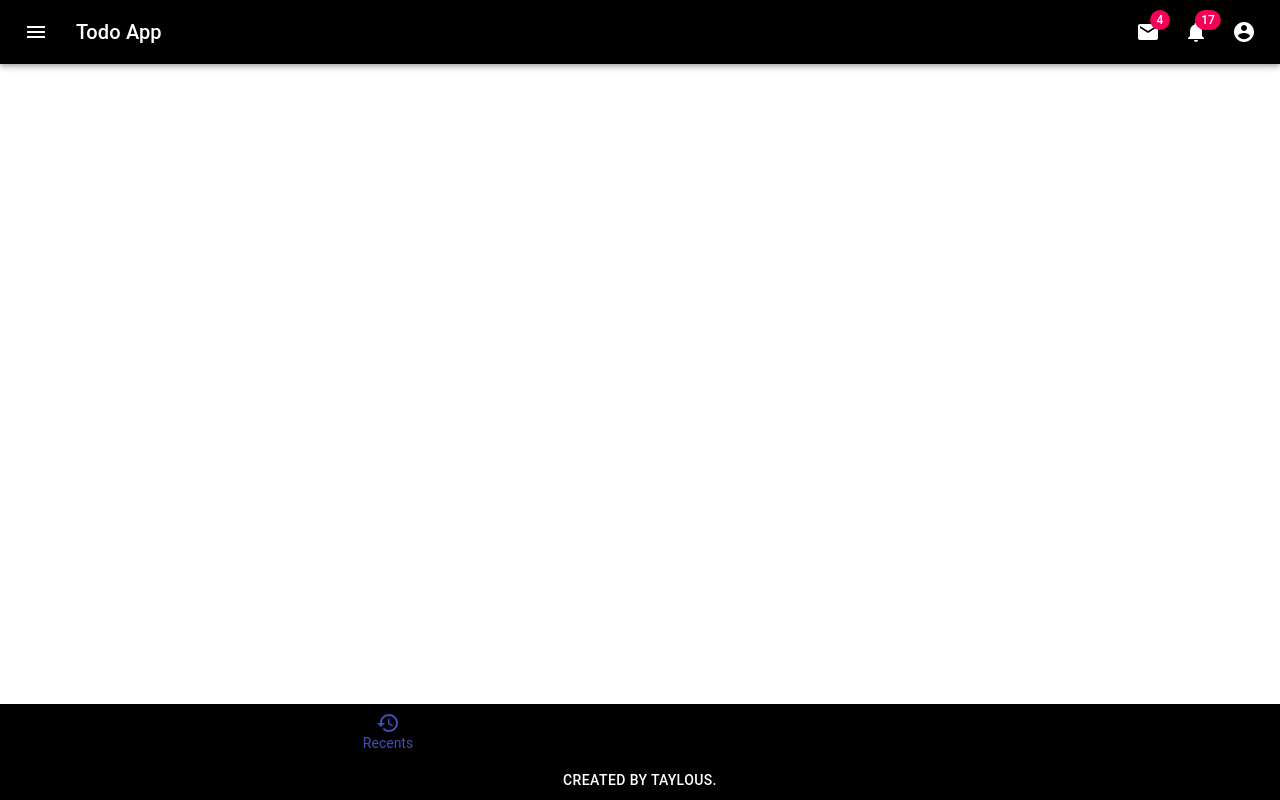
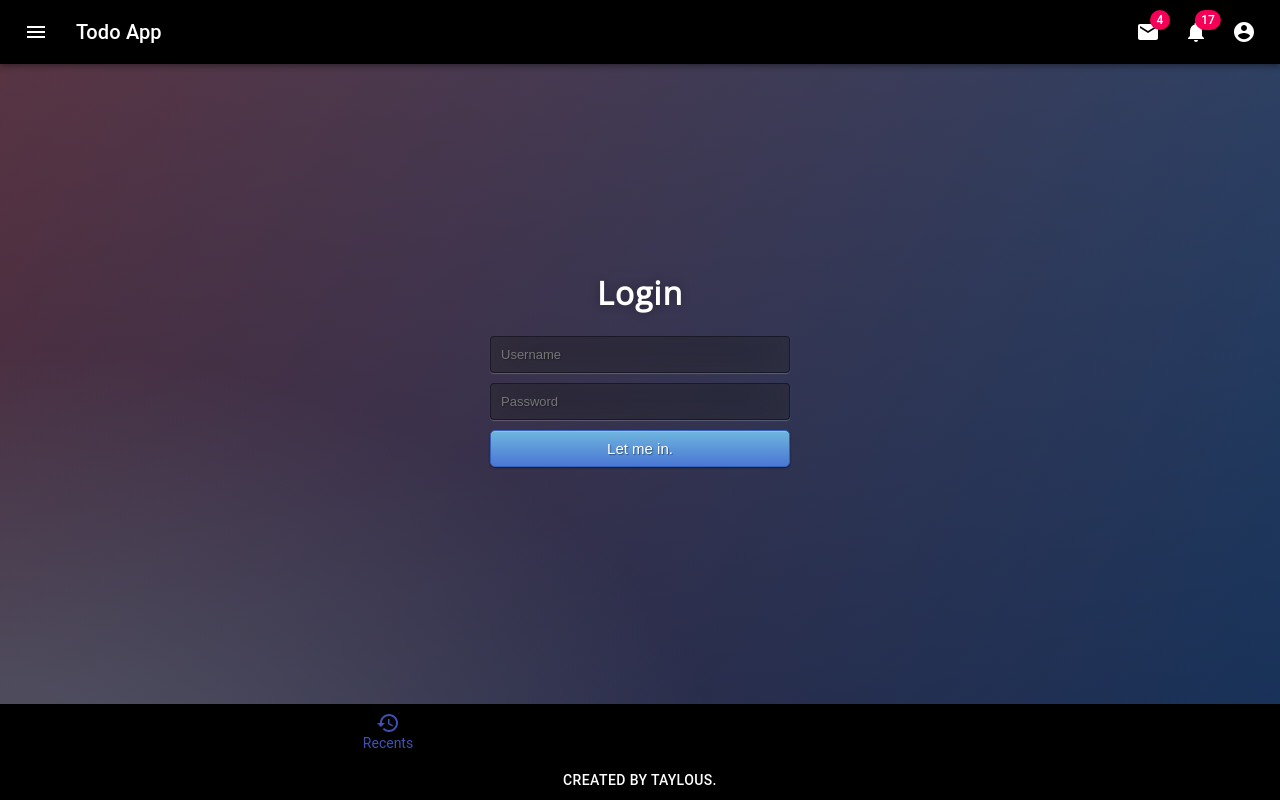
Before and after one commit to taylous/react-query-playground, a React (Create React App) app in the folder react-todo-app/front-end/: page /login in a window 1280 px wide. Built offline with nearby package versions, Linux system fonts and the light colour scheme.

Commit message:
implement login & register ui

```diff
--- a/react-todo-app/front-end/package.json
+++ b/react-todo-app/front-end/package.json
@@ -33,7 +33,8 @@
     "rules": {
       "react/prefer-stateless-function": 0,
       "react/jsx-filename-extension": 0,
-      "react/jsx-one-expression-per-line": 0
+      "react/jsx-one-expression-per-line": 0,
+      "react/prop-types": 0
     },
     "env": {
       "browser": true
--- a/react-todo-app/front-end/src/App.js
+++ b/react-todo-app/front-end/src/App.js
@@ -9,6 +9,10 @@
 import Header from './components/base/Header';
 import Footer from './components/base/Footer';
 import Home from './components/base/Home';
+
+// Import Login and Register View
+import Login from './views/Login';
+import Register from './views/Register';
 
 const useStyle = makeStyles({
   main: {
@@ -24,6 +28,8 @@
       <Container maxWidth="md">
         <BrowserRouter>
           <Route exact path="/" component={Home} />
+          <Route path="/login" component={Login} />
+          <Route path="/register" component={Register} />
         </BrowserRouter>
       </Container>
       <Footer />
--- a/react-todo-app/front-end/src/components/base/Drawer.jsx
+++ b/react-todo-app/front-end/src/components/base/Drawer.jsx
@@ -20,12 +20,7 @@
   },
 });
 
-const initiateProps = {
-  drawerOpen: false,
-  handleDrawerClose: () => {},
-};
-
-const DrawerComponent = ({ drawerOpen, handleDrawerClose } = initiateProps) => {
+const DrawerComponent = ({ drawerOpen, handleDrawerClose }) => {
   const classes = useStyles();
 
   const toggleDrawer = (side, open) => event => {
@@ -40,7 +35,7 @@
       onKeyDown={toggleDrawer(side, false)}
     >
       <List>
-        {['Inbox', 'Starred', 'Send email', 'Drafts'].map((text, index) => (
+        {['MyPage'].map((text, index) => (
           <ListItem button key={text}>
             <ListItemIcon>{index % 2 === 0 ? <InboxIcon /> : <MailIcon />}</ListItemIcon>
             <ListItemText primary={text} />
@@ -49,7 +44,7 @@
       </List>
       <Divider />
       <List>
-        {['All mail', 'Trash', 'Spam'].map((text, index) => (
+        {['login', 'logout', 'register'].map((text, index) => (
           <ListItem button key={text}>
             <ListItemIcon>{index % 2 === 0 ? <InboxIcon /> : <MailIcon />}</ListItemIcon>
             <ListItemText primary={text} />
@@ -68,9 +63,9 @@
   );
 };
 
-DrawerComponent.propTypes = {
-  drawerOpen: PropTypes.bool,
-  handleDrawerClose: PropTypes.func,
-};
+// DrawerComponent.propTypes = {
+//   drawerOpen: PropTypes.bool,
+//   handleDrawerClose: PropTypes.func,
+// };
 
 export default DrawerComponent;
--- /dev/null
+++ b/react-todo-app/front-end/src/views/Login.jsx
@@ -0,0 +1,18 @@
+import React from 'react';
+import './Sign.css';
+
+const Login = () => {
+
+  return (
+    <div className="login">
+      <h1>Login</h1>
+      <form method="post">
+        <input type="text" name="u" placeholder="Username" required="required" />
+        <input type="password" name="p" placeholder="Password" required="required" />
+        <button type="submit" className="btn btn-primary btn-block btn-large">Let me in.</button>
+      </form>
+    </div>
+  );
+}
+
+export default Login;
--- /dev/null
+++ b/react-todo-app/front-end/src/views/Register.jsx
@@ -0,0 +1,20 @@
+import React from 'react'
+import './Sign.css';
+
+const Register = () => {
+
+  return (
+    <div className="login">
+      <h1>Register</h1>
+      <form method="post">
+        <input type="text" name="u" placeholder="Username" required="required" />
+        <input type="password" name="p" placeholder="Password" required="required" />
+        <input type="email" name="p" placeholder="E-MAIL" required="required" />
+        <input type="text" name="p" placeholder="Occupation" required="required" />
+        <button type="submit" className="btn btn-primary btn-block btn-large">Register</button>
+      </form>
+    </div>
+  )
+}
+
+export default Register;
--- /dev/null
+++ b/react-todo-app/front-end/src/views/Sign.css
@@ -0,0 +1,193 @@
+@import url(https://fonts.googleapis.com/css?family=Open+Sans);
+.btn {
+  display: inline-block;
+  *display: inline;
+  *zoom: 1;
+  padding: 4px 10px 4px;
+  margin-bottom: 0;
+  font-size: 13px;
+  line-height: 18px;
+  color: #333333;
+  text-align: center;
+  text-shadow: 0 1px 1px rgba(255, 255, 255, 0.75);
+  vertical-align: middle;
+  background-color: #f5f5f5;
+  background-image: -moz-linear-gradient(top, #ffffff, #e6e6e6);
+  background-image: -ms-linear-gradient(top, #ffffff, #e6e6e6);
+  background-image: -webkit-gradient(linear, 0 0, 0 100%, from(#ffffff), to(#e6e6e6));
+  background-image: -webkit-linear-gradient(top, #ffffff, #e6e6e6);
+  background-image: -o-linear-gradient(top, #ffffff, #e6e6e6);
+  background-image: linear-gradient(top, #ffffff, #e6e6e6);
+  background-repeat: repeat-x;
+  filter: progid:dximagetransform.microsoft.gradient(startColorstr=#ffffff, endColorstr=#e6e6e6, GradientType=0);
+  border-color: #e6e6e6 #e6e6e6 #e6e6e6;
+  border-color: rgba(0, 0, 0, 0.1) rgba(0, 0, 0, 0.1) rgba(0, 0, 0, 0.25);
+  border: 1px solid #e6e6e6;
+  -webkit-border-radius: 4px;
+  -moz-border-radius: 4px;
+  border-radius: 4px;
+  -webkit-box-shadow: inset 0 1px 0 rgba(255, 255, 255, 0.2), 0 1px 2px rgba(0, 0, 0, 0.05);
+  -moz-box-shadow: inset 0 1px 0 rgba(255, 255, 255, 0.2), 0 1px 2px rgba(0, 0, 0, 0.05);
+  box-shadow: inset 0 1px 0 rgba(255, 255, 255, 0.2), 0 1px 2px rgba(0, 0, 0, 0.05);
+  cursor: pointer;
+  *margin-left: 0.3em;
+}
+.btn:hover,
+.btn:active,
+.btn.active,
+.btn.disabled,
+.btn[disabled] {
+  background-color: #e6e6e6;
+}
+.btn-large {
+  padding: 9px 14px;
+  font-size: 15px;
+  line-height: normal;
+  -webkit-border-radius: 5px;
+  -moz-border-radius: 5px;
+  border-radius: 5px;
+}
+.btn:hover {
+  color: #333333;
+  text-decoration: none;
+  background-color: #e6e6e6;
+  background-position: 0 -15px;
+  -webkit-transition: background-position 0.1s linear;
+  -moz-transition: background-position 0.1s linear;
+  -ms-transition: background-position 0.1s linear;
+  -o-transition: background-position 0.1s linear;
+  transition: background-position 0.1s linear;
+}
+.btn-primary,
+.btn-primary:hover {
+  text-shadow: 0 -1px 0 rgba(0, 0, 0, 0.25);
+  color: #ffffff;
+}
+.btn-primary.active {
+  color: rgba(255, 255, 255, 0.75);
+}
+.btn-primary {
+  background-color: #4a77d4;
+  background-image: -moz-linear-gradient(top, #6eb6de, #4a77d4);
+  background-image: -ms-linear-gradient(top, #6eb6de, #4a77d4);
+  background-image: -webkit-gradient(linear, 0 0, 0 100%, from(#6eb6de), to(#4a77d4));
+  background-image: -webkit-linear-gradient(top, #6eb6de, #4a77d4);
+  background-image: -o-linear-gradient(top, #6eb6de, #4a77d4);
+  background-image: linear-gradient(top, #6eb6de, #4a77d4);
+  background-repeat: repeat-x;
+  filter: progid:dximagetransform.microsoft.gradient(startColorstr=#6eb6de, endColorstr=#4a77d4, GradientType=0);
+  border: 1px solid #3762bc;
+  text-shadow: 1px 1px 1px rgba(0, 0, 0, 0.4);
+  box-shadow: inset 0 1px 0 rgba(255, 255, 255, 0.2), 0 1px 2px rgba(0, 0, 0, 0.5);
+}
+.btn-primary:hover,
+.btn-primary:active,
+.btn-primary.active,
+.btn-primary.disabled,
+.btn-primary[disabled] {
+  filter: none;
+  background-color: #4a77d4;
+}
+.btn-block {
+  width: 100%;
+  display: block;
+}
+
+* {
+  -webkit-box-sizing: border-box;
+  -moz-box-sizing: border-box;
+  -ms-box-sizing: border-box;
+  -o-box-sizing: border-box;
+  box-sizing: border-box;
+}
+
+html {
+  width: 100%;
+  height: 100%;
+  overflow: hidden;
+}
+
+body {
+  width: 100%;
+  height: 100%;
+  font-family: 'Open Sans', sans-serif;
+  background: #092756;
+  background: -moz-radial-gradient(
+      0% 100%,
+      ellipse cover,
+      rgba(104, 128, 138, 0.4) 10%,
+      rgba(138, 114, 76, 0) 40%
+    ),
+    -moz-linear-gradient(top, rgba(57, 173, 219, 0.25) 0%, rgba(42, 60, 87, 0.4) 100%),
+    -moz-linear-gradient(-45deg, #670d10 0%, #092756 100%);
+  background: -webkit-radial-gradient(
+      0% 100%,
+      ellipse cover,
+      rgba(104, 128, 138, 0.4) 10%,
+      rgba(138, 114, 76, 0) 40%
+    ),
+    -webkit-linear-gradient(top, rgba(57, 173, 219, 0.25) 0%, rgba(42, 60, 87, 0.4) 100%),
+    -webkit-linear-gradient(-45deg, #670d10 0%, #092756 100%);
+  background: -o-radial-gradient(
+      0% 100%,
+      ellipse cover,
+      rgba(104, 128, 138, 0.4) 10%,
+      rgba(138, 114, 76, 0) 40%
+    ),
+    -o-linear-gradient(top, rgba(57, 173, 219, 0.25) 0%, rgba(42, 60, 87, 0.4) 100%),
+    -o-linear-gradient(-45deg, #670d10 0%, #092756 100%);
+  background: -ms-radial-gradient(
+      0% 100%,
+      ellipse cover,
+      rgba(104, 128, 138, 0.4) 10%,
+      rgba(138, 114, 76, 0) 40%
+    ),
+    -ms-linear-gradient(top, rgba(57, 173, 219, 0.25) 0%, rgba(42, 60, 87, 0.4) 100%),
+    -ms-linear-gradient(-45deg, #670d10 0%, #092756 100%);
+  background: -webkit-radial-gradient(
+      0% 100%,
+      ellipse cover,
+      rgba(104, 128, 138, 0.4) 10%,
+      rgba(138, 114, 76, 0) 40%
+    ),
+    linear-gradient(to bottom, rgba(57, 173, 219, 0.25) 0%, rgba(42, 60, 87, 0.4) 100%),
+    linear-gradient(135deg, #670d10 0%, #092756 100%);
+  filter: progid:DXImageTransform.Microsoft.gradient( startColorstr='#3E1D6D', endColorstr='#092756',GradientType=1 );
+}
+.login {
+  position: absolute;
+  top: 50%;
+  left: 50%;
+  margin: -150px 0 0 -150px;
+  width: 300px;
+  height: 300px;
+}
+.login h1 {
+  color: #fff;
+  text-shadow: 0 0 10px rgba(0, 0, 0, 0.3);
+  letter-spacing: 1px;
+  text-align: center;
+}
+
+input {
+  width: 100%;
+  margin-bottom: 10px;
+  background: rgba(0, 0, 0, 0.3);
+  border: none;
+  outline: none;
+  padding: 10px;
+  font-size: 13px;
+  color: #fff;
+  text-shadow: 1px 1px 1px rgba(0, 0, 0, 0.3);
+  border: 1px solid rgba(0, 0, 0, 0.3);
+  border-radius: 4px;
+  box-shadow: inset 0 -5px 45px rgba(100, 100, 100, 0.2), 0 1px 1px rgba(255, 255, 255, 0.2);
+  -webkit-transition: box-shadow 0.5s ease;
+  -moz-transition: box-shadow 0.5s ease;
+  -o-transition: box-shadow 0.5s ease;
+  -ms-transition: box-shadow 0.5s ease;
+  transition: box-shadow 0.5s ease;
+}
+input:focus {
+  box-shadow: inset 0 -5px 45px rgba(100, 100, 100, 0.4), 0 1px 1px rgba(255, 255, 255, 0.2);
+}
```
